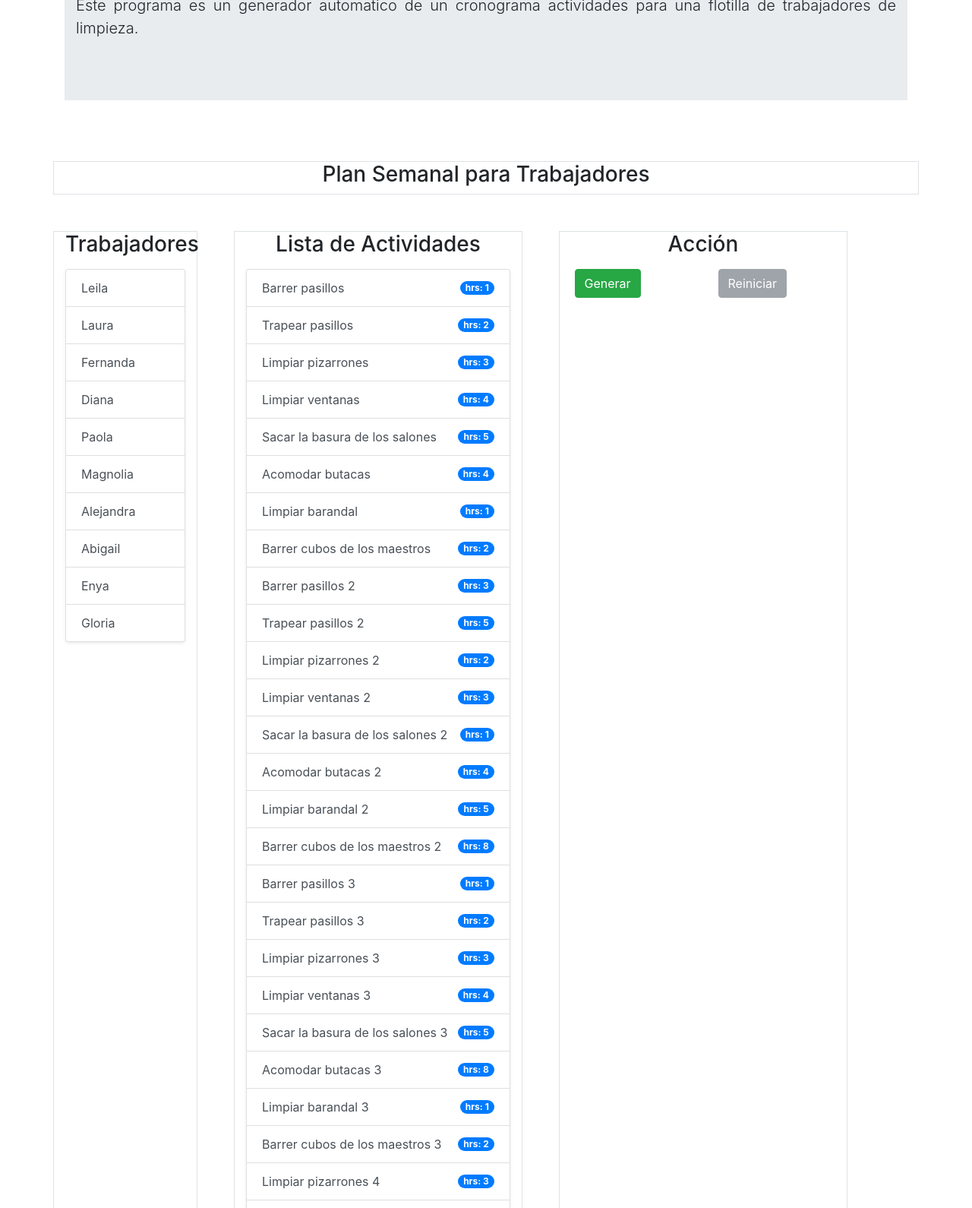
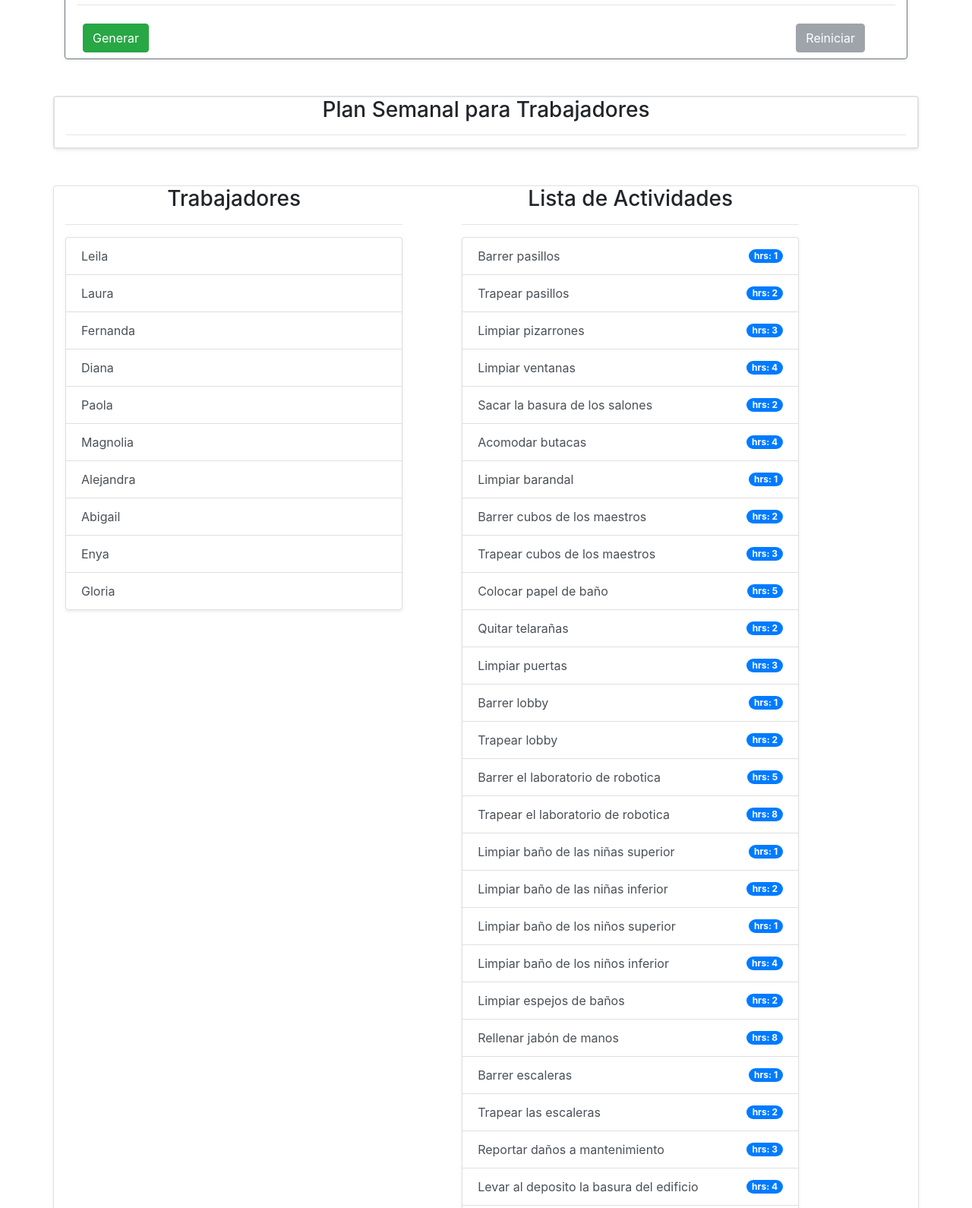
Before and after one commit to martinmendozadev/schedule-allocator, a plain HTML site: page plan_semanal.html in a window 1280 px wide. Shown: the part 147-1737 px from the top of the page at 76% size. Drawn offline with Linux system fonts and the light colour scheme.

Commit message:
Interfaz progama Arregalda
La interfaz grafica del achivo plan_semanal.hmtl fue actualizada
satisfactoriamente, ahora es posible integrar a la rama master.

```diff
--- a/js/app.js
+++ b/js/app.js
@@ -19,32 +19,32 @@ const ArrayActividades = [
     { tarea: 'Trapear pasillos', hrs: 2, flag: false },
     { tarea: 'Limpiar pizarrones', hrs: 3, flag: false },
     { tarea: 'Limpiar ventanas', hrs: 4, flag: false },
-    { tarea: 'Sacar la basura de los salones', hrs: 5, flag: false },
+    { tarea: 'Sacar la basura de los salones', hrs: 2, flag: false },
     { tarea: 'Acomodar butacas', hrs: 4, flag: false },
     { tarea: 'Limpiar barandal', hrs: 1, flag: false },
     { tarea: 'Barrer cubos de los maestros', hrs: 2, flag: false },
-    { tarea: 'Barrer pasillos 2', hrs: 3, flag: false },
-    { tarea: 'Trapear pasillos 2', hrs: 5, flag: false },
-    { tarea: 'Limpiar pizarrones 2', hrs: 2, flag: false },
-    { tarea: 'Limpiar ventanas 2', hrs: 3, flag: false },
-    { tarea: 'Sacar la basura de los salones 2', hrs: 1, flag: false },
-    { tarea: 'Acomodar butacas 2', hrs: 4, flag: false },
-    { tarea: 'Limpiar barandal 2', hrs: 5, flag: false },
-    { tarea: 'Barrer cubos de los maestros 2', hrs: 8, flag: false },
-    { tarea: 'Barrer pasillos 3', hrs: 1, flag: false },
-    { tarea: 'Trapear pasillos 3', hrs: 2, flag: false },
-    { tarea: 'Limpiar pizarrones 3', hrs: 3, flag: false },
-    { tarea: 'Limpiar ventanas 3', hrs: 4, flag: false },
-    { tarea: 'Sacar la basura de los salones 3', hrs: 5, flag: false },
-    { tarea: 'Acomodar butacas 3', hrs: 8, flag: false },
-    { tarea: 'Limpiar barandal 3', hrs: 1, flag: false },
-    { tarea: 'Barrer cubos de los maestros 3', hrs: 2, flag: false },
-    { tarea: 'Limpiar pizarrones 4', hrs: 3, flag: false },
-    { tarea: 'Limpiar ventanas 4', hrs: 4, flag: false },
-    { tarea: 'Sacar la basura de los salones 4', hrs: 5, flag: false },
-    { tarea: 'Acomodar butacas 4', hrs: 3, flag: false },
-    { tarea: 'Limpiar barandal 4', hrs: 1, flag: false },
-    { tarea: 'Barrer cubos de los maestros 4', hrs: 2, flag: false }
+    { tarea: 'Trapear cubos de los maestros', hrs: 3, flag: false },
+    { tarea: 'Colocar papel de baño', hrs: 5, flag: false },
+    { tarea: 'Quitar telarañas', hrs: 2, flag: false },
+    { tarea: 'Limpiar puertas', hrs: 3, flag: false },
+    { tarea: 'Barrer lobby', hrs: 1, flag: false },
+    { tarea: 'Trapear lobby', hrs: 2, flag: false },
+    { tarea: 'Barrer el laboratorio de robotica', hrs: 5, flag: false },
+    { tarea: 'Trapear el laboratorio de robotica', hrs: 8, flag: false },
+    { tarea: 'Limpiar baño de las niñas superior', hrs: 1, flag: false },
+    { tarea: 'Limpiar baño de las niñas inferior', hrs: 2, flag: false },
+    { tarea: 'Limpiar baño de los niños superior', hrs: 1, flag: false },
+    { tarea: 'Limpiar baño de los niños inferior', hrs: 4, flag: false },
+    { tarea: 'Limpiar espejos de baños', hrs: 2, flag: false },
+    { tarea: 'Rellenar jabón de manos', hrs: 8, flag: false },
+    { tarea: 'Barrer escaleras', hrs: 1, flag: false },
+    { tarea: 'Trapear las escaleras', hrs: 2, flag: false },
+    { tarea: 'Reportar daños a mantenimiento', hrs: 3, flag: false },
+    { tarea: 'Levar al deposito la basura del edificio', hrs: 4, flag: false },
+    { tarea: 'Limpiar mesas de lobby', hrs: 5, flag: false },
+    { tarea: 'Limpiar asientos del lobby', hrs: 3, flag: false },
+    { tarea: 'Recojer la basura de los contenedores de los pasillos', hrs: 1, flag: false },
+    { tarea: 'Limpiar su material de trabajo', hrs: 2, flag: false }
 ];
 
 //Funciones que cargan al iniciar la pagina.
@@ -91,7 +91,6 @@ function imprimirActividades() {
         listaActividades.appendChild(li);
     });
 }
-
 
 // Event Listeners
 eventListener();
--- a/plan_semanal.html
+++ b/plan_semanal.html
@@ -17,51 +17,95 @@
     <div class="container">
 
         <div class="row">
-            <div class="col">
-                <div class="jumbotron jumbotron-fluid">
-                    <div class="container">
-                        <h1 class="display-4 text-center">Generador de Cronograma</h1>
-                        <p class="lead text-justify">Este programa es un generador automatico de un cronograma
-                            actividades para una flotilla de trabajadores de limpieza.</p>
+            <div class="col my-4">
+                <ul class="fm-nav nav bg-dark text-white">
+                    <li class="nav-item">
+                        <a href="index.html" id="" class="nav-link">Inicio</a>
+                    </li>
+                    <li class="nav-item">
+                        <a href="" class="nav-link" data-toggle="modal" data-target="#fm-modal">About Me</a>
+                    </li>
+                    <li class="nav-item">
+                        <a href="plan_semanal.html" class="nav-link disabled">Programa</a>
+                    </li>
+                </ul>
+            </div>
+
+            <div class="modal fade" id="fm-modal" tabindex="-1" role="dialog" aria-labelledby="fm-modal"
+                aria-hidden="true">
+                <div class="modal-dialog">
+                    <div class="modal-content">
+                        <div class="modal-header">
+                            <h5 class="modal-title">About Me</h5>
+                            <button class="close" data-dismiss="modal" aria-label="Cerrar">
+                                <span aria-hidden="true">&times;</span>
+                            </button>
+                        </div>
+
+                        <div class="modal-body">
+                            <div class="container">
+                                <div class="row">
+                                    <div class="col">
+                                        <div class="jumbotron">
+                                            <img src="images/TNM.png" alt="TNM" id="tnm" class="float-left">
+                                            <img src="images/ITZ.png" alt="ITZ" id="itz" class="float-right">
+
+                                            <br><br><br>
+                                            <h3 class="text-center">TECNOLÓGICO NACIONAL DE MÉXICO
+                                                <br>INSTITUTO TECNOLÓGICO DE ZACATEPEC
+                                            </h3>
+                                            <hr>
+
+                                            <p> <strong>Carrera:</strong> Ingeniería en Sistemas Computacionales</p>
+                                            <p> <strong>Materia:</strong> Programación Lógica y Funcional</p>
+                                            <p> <strong>Nombre:</strong> Gómez Mendoza Martin Carlos</p>
+                                        </div>
+                                    </div>
+                                </div>
+                            </div>
+                        </div>
                     </div>
                 </div>
             </div>
         </div>
 
-        <div class="row my-5">
-            <div class="col border"><h3 class="text-center">Plan Semanal para Trabajadores</h3>
+        <div class="col border border-secondary shadow-sm bg-white rounded">
+            <h3 class="text-center">Acción</h3>
+            <hr>
+            <div class="row mt-3">
+                <div class="col-10 m-2">
+                    <form action="#" id="formulario">
+                        <input type="submit" id="generar" class="btn btn-success" value="Generar">
+                    </form>
+                </div>
+
+                <div class="col-1 m-2">
+                    <form action="#" id="formulario2">
+                        <input type="submit" id="reiniciar" class="btn btn-secondary" value="Reiniciar" disabled>
+                    </form>
+                </div>
+            </div>
+        </div>
+
+        <div class="row my-5 border shadow-sm bg-white rounded">
+            <div class="col border">
+                <h3 class="text-center">Plan Semanal para Trabajadores</h3>
+                <hr>
                 <div id="cronograma" class="col"></div>
             </div>
         </div>
 
-        <div class="row mt-4">
-            <div class="col-2 border">
+        <div class="row mt-4 border  shadow-sm bg-white rounded">
+            <div class="col-5">
                 <h3 class="text-center">Trabajadores</h3>
+                <hr>
                 <div id="lista-nombres" class="shadow-sm bg-white rounded my-3"></div>
             </div>
 
-            <div class="col-4 ml-5 border">
+            <div class="col-5 ml-5">
                 <h3 class="text-center">Lista de Actividades</h3>
+                <hr>
                 <div id="lista-actividades" class="shadow-sm bg-white rounded my-3"></div>
-            </div>
-
-            <div class="col-4 ml-5 border">
-                <h3 class="text-center">Acción</h3>
-                <div class="row mt-3">
-                    <div class="col-6">
-                        <form action="#" id="formulario">
-                            <label for="generar"></label>
-                            <input type="submit" id="generar" class="btn btn-success" value="Generar">
-                        </form>
-                    </div>
-
-                    <div class="col-6">
-                        <form action="#" id="formulario2">
-                            <label for="reiniciar"></label>
-                            <input type="submit" id="reiniciar" class="btn btn-secondary" value="Reiniciar" disabled>
-                        </form>
-                    </div>
-                </div>
             </div>
 
         </div>
```
Also changed, not shown: index.html (+3 -4 lines).
